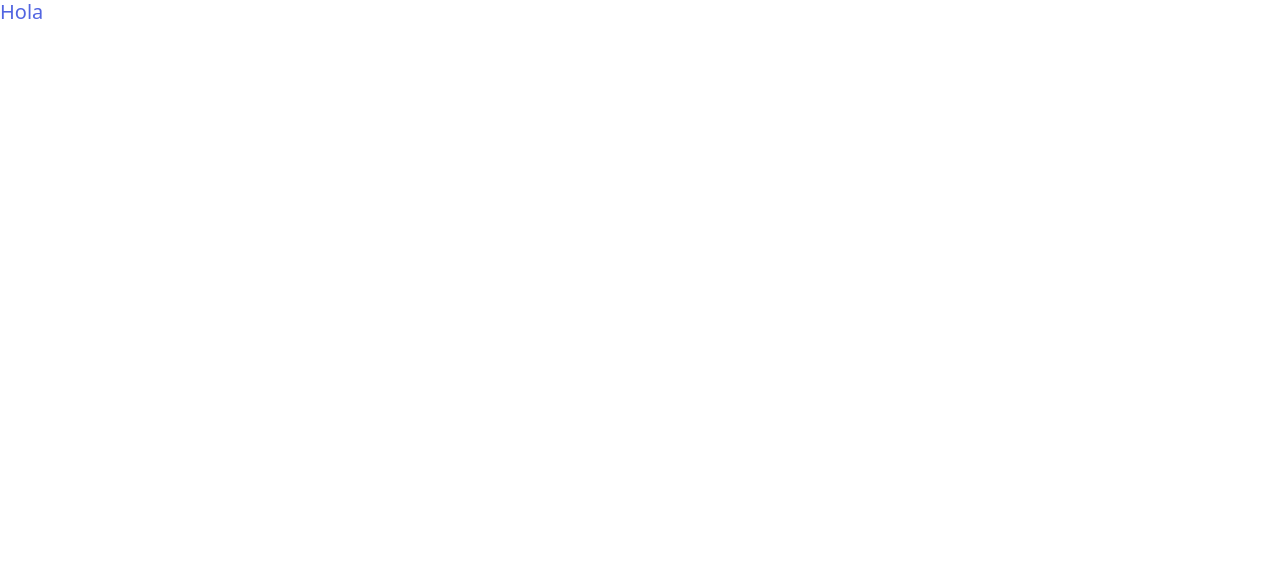
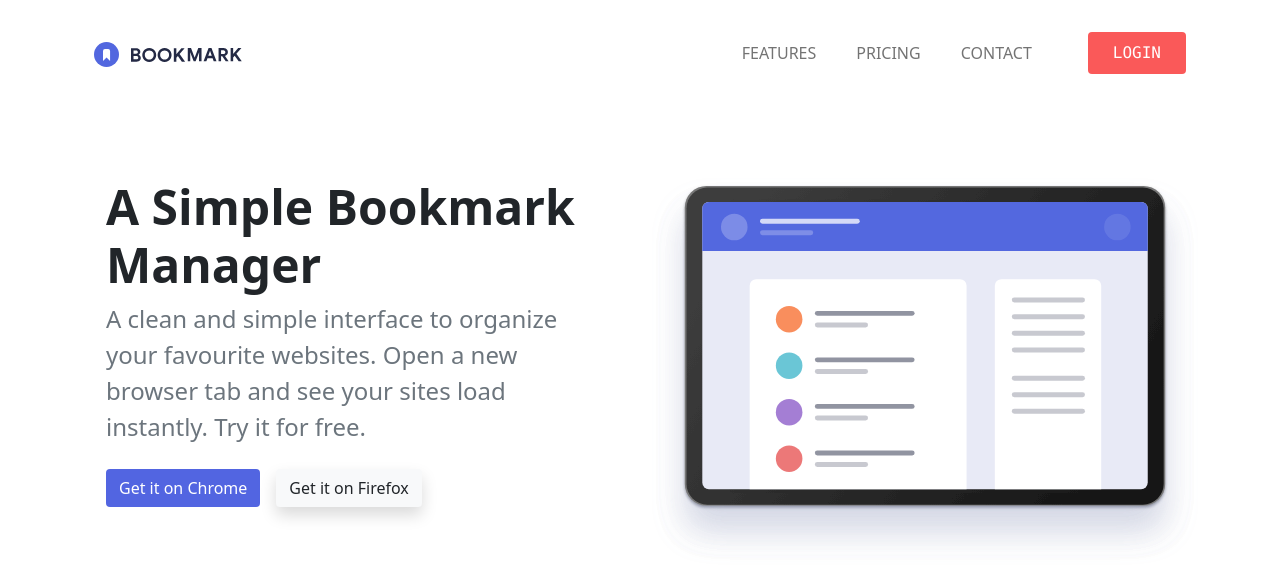
Before and after one commit to Ramndroid/SPRINT-2, a website: page index.html in a window 1280 px wide. Drawn offline with nearby package versions, Linux system fonts and the light colour scheme.

Commit message:
Exercici 1 primers pasos

```diff
--- a/index.html
+++ b/index.html
@@ -1,23 +1,113 @@
 <!DOCTYPE html>
 <html lang="es">
+
 <head>
     <meta charset="UTF-8">
     <meta http-equiv="X-UA-Compatible" content="IE=edge">
     <meta name="viewport" content="width=device-width, initial-scale=1.0">
-    <link rel="icon" href="Imagenes/favicon-32x32.png" type="image/x-icon">
+    <link rel="icon" href="img/favicon-32x32.png" type="image/x-icon">
     <title>Sprint 2 - Exercici 1</title>
     <link rel="stylesheet" href="/node_modules/bootstrap/dist/css/bootstrap.min.css">
     <link rel="stylesheet" href="css/main.min.css">
 
+
+    <style>
+        body {
+            background-color: white;
+        }
+
+        .cuerpo {
+            max-width: 1110px;
+        }
+
+        .caja {
+            width: 100px;
+            height: 100px;
+            display: inline-block;
+        }
+    </style>
+
 </head>
+
 <body>
 
-    <h5 class="text-primary">Hola</h5>
+    <header class="container mt-4">
+        <nav class="navbar navbar-expand-lg navbar-light bg-white">
+            <div class="container">
+                <a class="navbar-brand" href="#">
+                    <img src="img/logo-bookmark.svg" alt="" width="148" height="25">
+                </a>
+                <button class="navbar-toggler" type="button" data-bs-toggle="collapse"
+                    data-bs-target="#navbarSupportedContent" aria-controls="navbarSupportedContent"
+                    aria-expanded="false" aria-label="Toggle navigation">
+                    <span class="navbar-toggler-icon"></span>
+                </button>
+                <div class="collapse navbar-collapse" id="navbarSupportedContent">
+                    <ul class="navbar-nav ms-auto mb-2 mb-lg-0 me-4">
+                        <li class="nav-item">
+                            <a class="nav-link text-uppercase me-4" href="#">Features</a>
+                        </li>
+
+                        <li class="nav-item">
+                            <a class="nav-link text-uppercase me-4" href="#">Pricing</a>
+                        </li>
+
+                        <li class="nav-item">
+                            <a class="nav-link text-uppercase me-4" href="#">Contact</a>
+                        </li>
+                    </ul>
+                    <!-- <form class="d-flex"> -->
+                    <button class="btn btn-transparent bg-secondary text-white px-4 py-2 font-monospace"
+                        type="submit">LOGIN</button>
+                    <!-- </form> -->
+                </div>
+            </div>
+        </nav>
+    </header>
+
+    <br>
+    <br>
+
+    <main class="container mt-5">
+        <div class="row">
+            <div class="col-12 col-lg-6 order-2 order-sm-2 order-lg-1">
+                <div class="container d-flex flex-column">
+                    <div class="d-flex flex-column">
+                        <div>
+                            <h1 class="display-5 fw-bold text-capitalize text-center text-sm-center text-lg-start">a
+                                simple bookmark manager</h1>
+                            <p class="fs-4 lead text-muted text-center text-sm-center text-lg-start m-4 m-sm-4 m-lg-0">A
+                                clean and simple interface to organize your favourite websites. Open a new browser tab
+                                and see your sites load instantly. Try it for free.</p>
+
+                        </div>
+                        <div class="d-flex gap-3 mt-4 align-self-center align-self-sm-center align-self-lg-start">
+                            <button class="btn bg-primary text-white"> Get it on Chrome</button>
+                            <button class="btn bg-light text-dark shadow"> Get it on Firefox</button>
+                        </div>
+                    </div>
+                </div>
+            </div>
+
+            <div class="col-12 col-lg-6 order-1 order-sm-1 order-lg-2">
+
+                <div class="d-flex justify-content-lg-start">
+                    <!-- <div class="caja bg-primary rounded-circle rounded-end" style="scale: 3;"></div> -->
+                    <img class="img-fluid" src="img/illustration-hero.svg" alt="">
+                </div>
+
+
+            </div>
+
+        </div>
+
+    </main>
 
 
 
-    <script src="../node_modules/bootstrap/dist/js/bootstrap.bundle.min.js"></script>
-    <script src="/node_modules/bootstrap/dist/js/bootstrap.bundle.min.js"></script>
+
+    <script src="node_modules/bootstrap/dist/js/bootstrap.bundle.min.js"></script>
 
 </body>
+
 </html>
```
Also changed, not shown: img/bg-dots.svg (renamed from Imagenes/bg-dots.svg), img/favicon-32x32.png (renamed from Imagenes/favicon-32x32.png), img/icon-arrow.svg (renamed from Imagenes/icon-arrow.svg), img/icon-close.svg (renamed from Imagenes/icon-close.svg), img/icon-error.svg (renamed from Imagenes/icon-error.svg), img/icon-facebook.svg (renamed from Imagenes/icon-facebook.svg), img/icon-hamburger.svg (renamed from Imagenes/icon-hamburger.svg), img/icon-twitter.svg (renamed from Imagenes/icon-twitter.svg), img/illustration-features-tab-1.svg (renamed from Imagenes/illustration-features-tab-1.svg), img/illustration-features-tab-2.svg (renamed from Imagenes/illustration-features-tab-2.svg), img/illustration-features-tab-3.svg (renamed from Imagenes/illustration-features-tab-3.svg), img/illustration-hero.svg (renamed from Imagenes/illustration-hero.svg), img/logo-bookmark.svg (renamed from Imagenes/logo-bookmark.svg), img/logo-chrome.svg (renamed from Imagenes/logo-chrome.svg), 2 more files.
